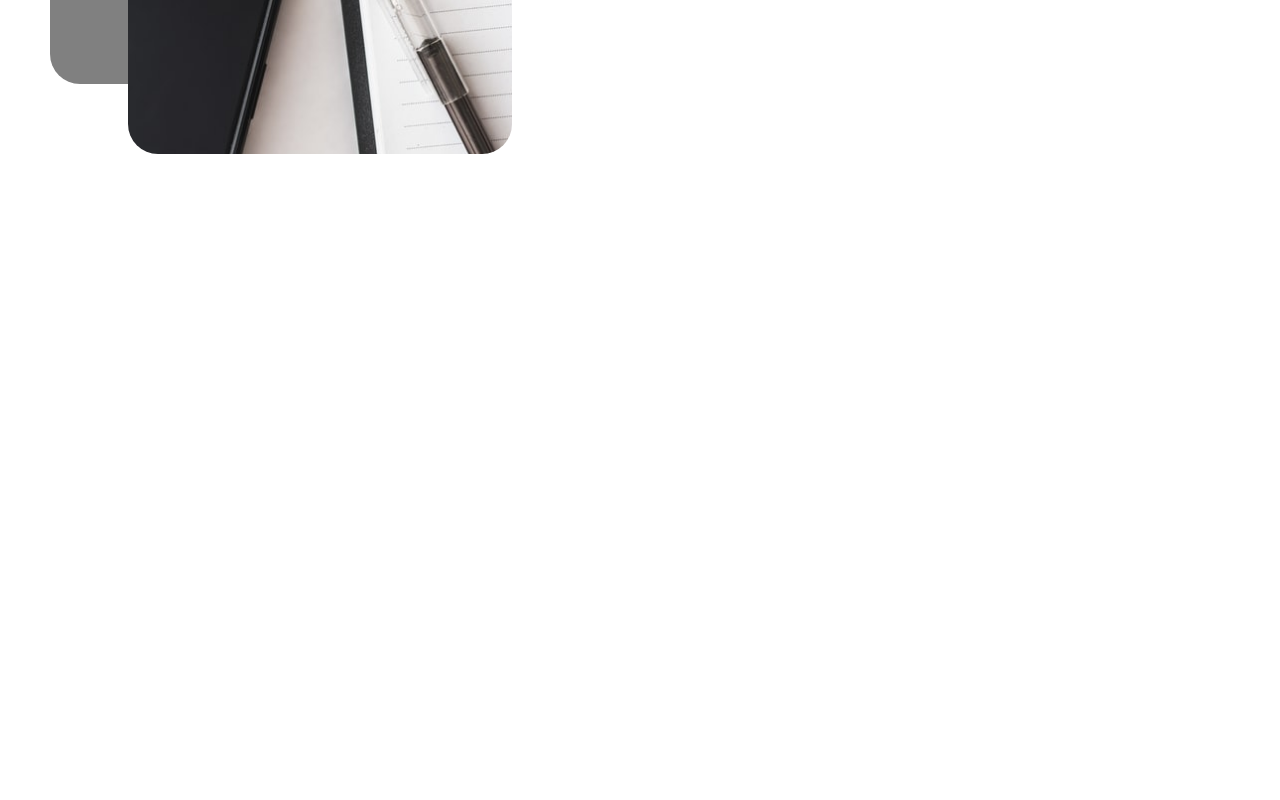
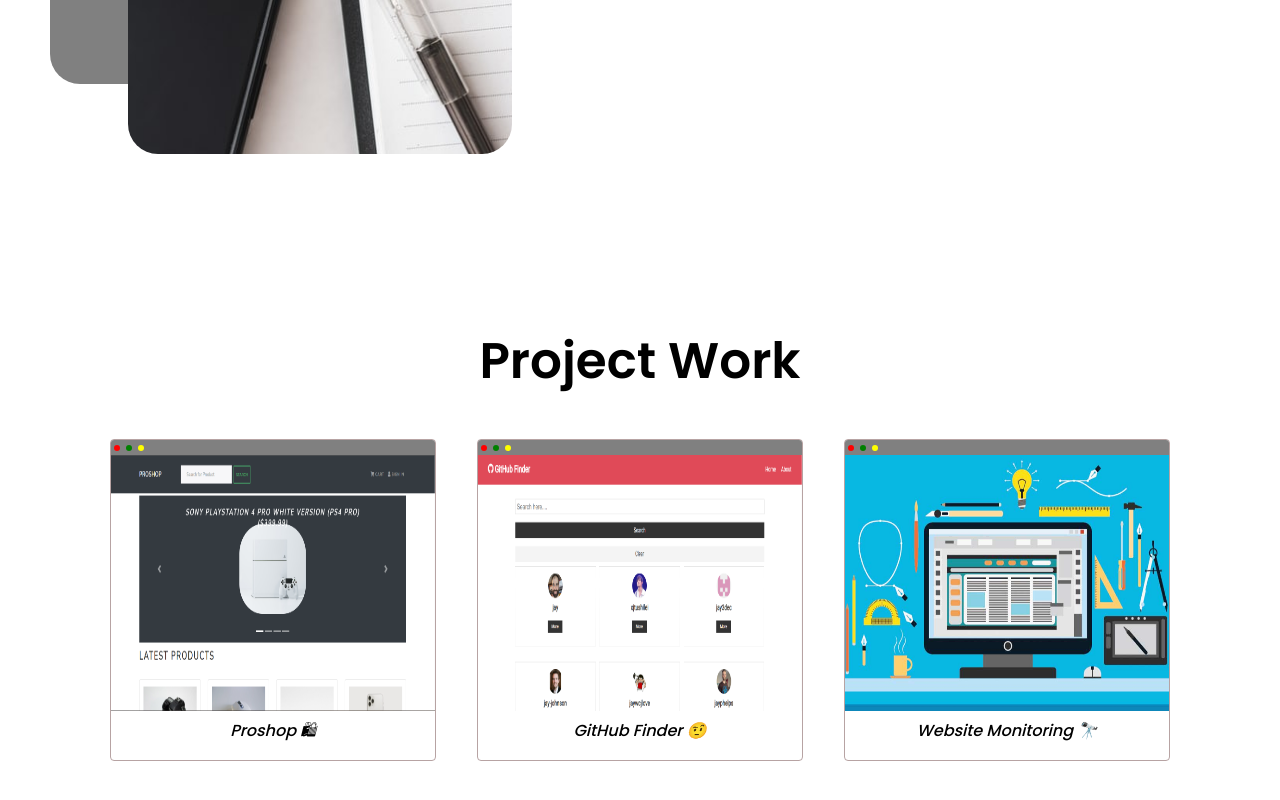
Before and after one commit to gaurang-ambasana/portfolio-website, a React (Create React App) app: page / in a window 1280 px wide. Shown: the part 1326-2126 px from the top of the page. Before the commit the page ends 1600 px from the top, so only its background shows below. Built offline with nearby package versions, Linux system fonts and the light colour scheme.

Commit message:
routed everything to app

```diff
--- a/src/App.jsx
+++ b/src/App.jsx
@@ -1,11 +1,13 @@
+import Intro from "./components/intro/Intro";
 import About from "./components/about/About";
-import Intro from "./components/intro/Intro";
+import ProjectInfo from "./components/projects-info/ProjectInfo";
 
 const App = () => {
   return (
     <>
       <Intro />
       <About />
+      <ProjectInfo />
     </>
   );
 };
```
